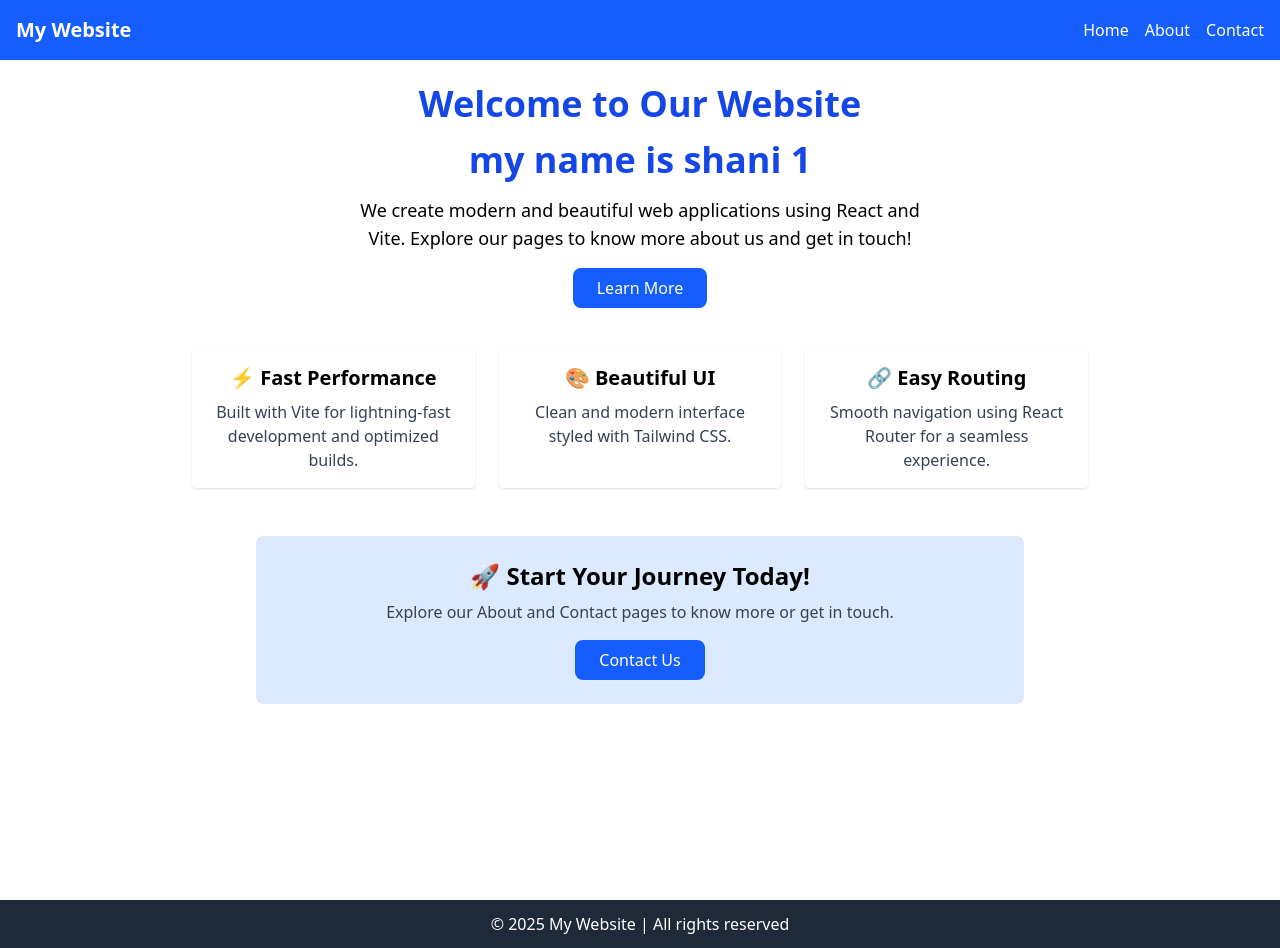
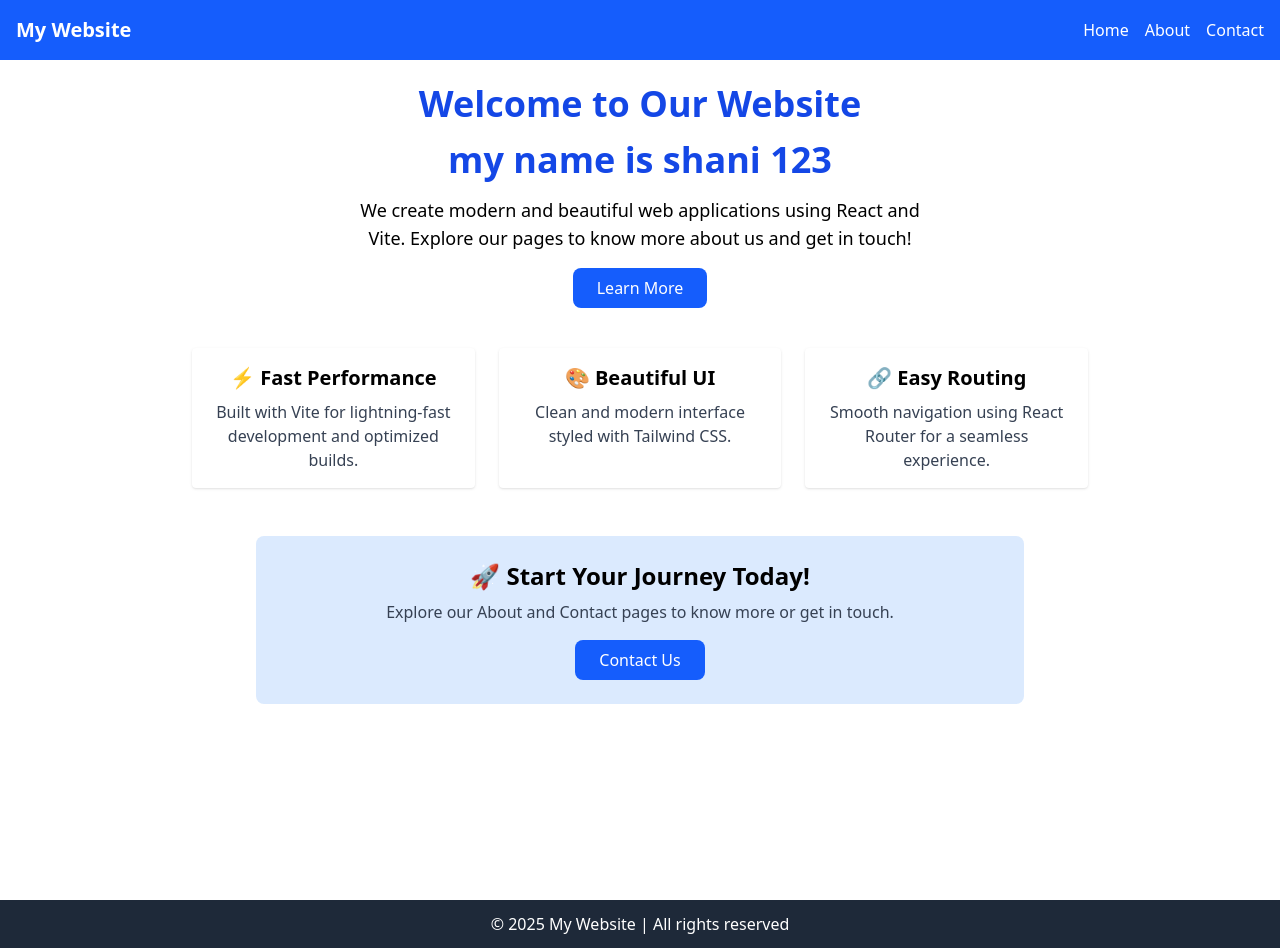
Before and after one commit to Shani768/kubernates-static-website-deployment, a React (Vite) app in the folder frontend/: page / in a window 1280 px wide. Built offline with nearby package versions, Linux system fonts and the light colour scheme.

Commit message:
update home.jsx test5

```diff
--- a/frontend/src/pages/Home.jsx
+++ b/frontend/src/pages/Home.jsx
@@ -4,7 +4,7 @@
       {/* Hero Section */}
       <section className="mb-8">
         <h2 className="text-4xl font-bold mb-4 text-blue-700">Welcome to Our Website </h2>
-        <h2 className="text-4xl font-bold mb-4 text-blue-700">my name is shani 1</h2>
+        <h2 className="text-4xl font-bold mb-4 text-blue-700">my name is shani 123</h2>
 
         <p className="text-lg max-w-xl mx-auto mb-4">
           We create modern and beautiful web applications using React and Vite.
```
